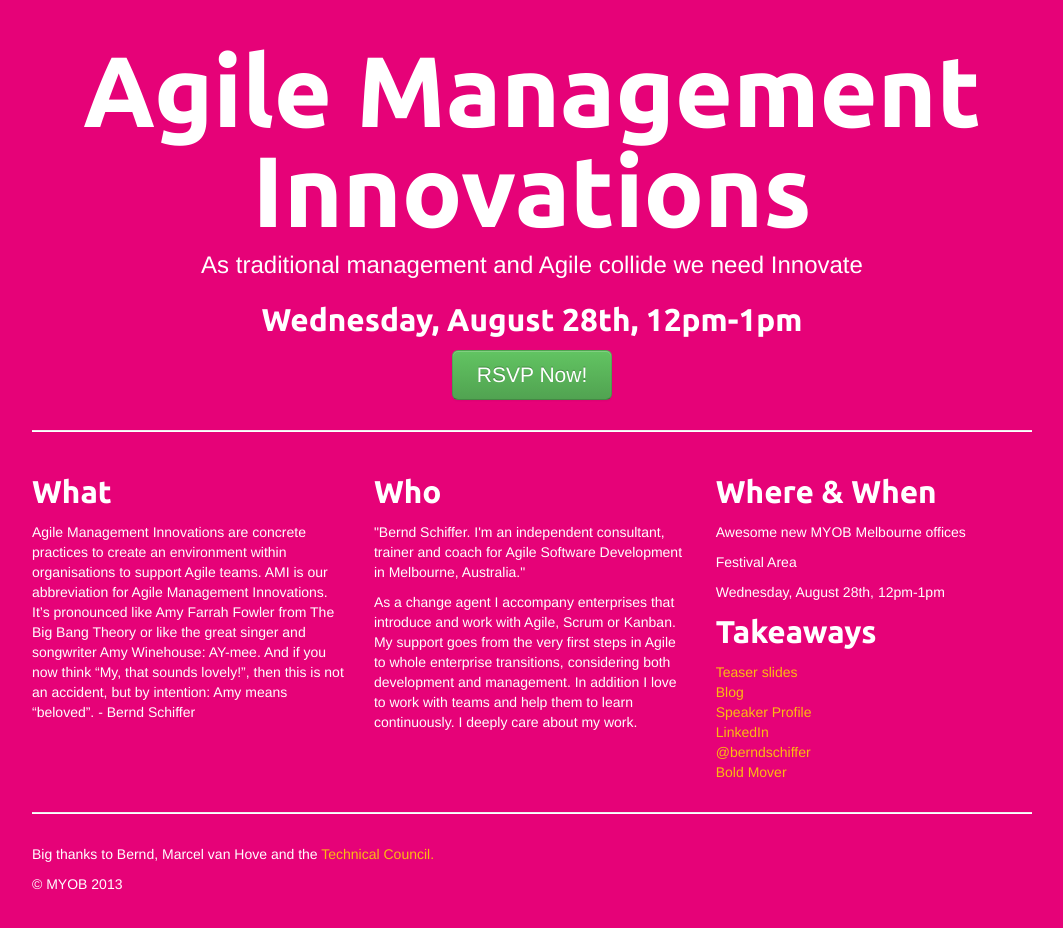
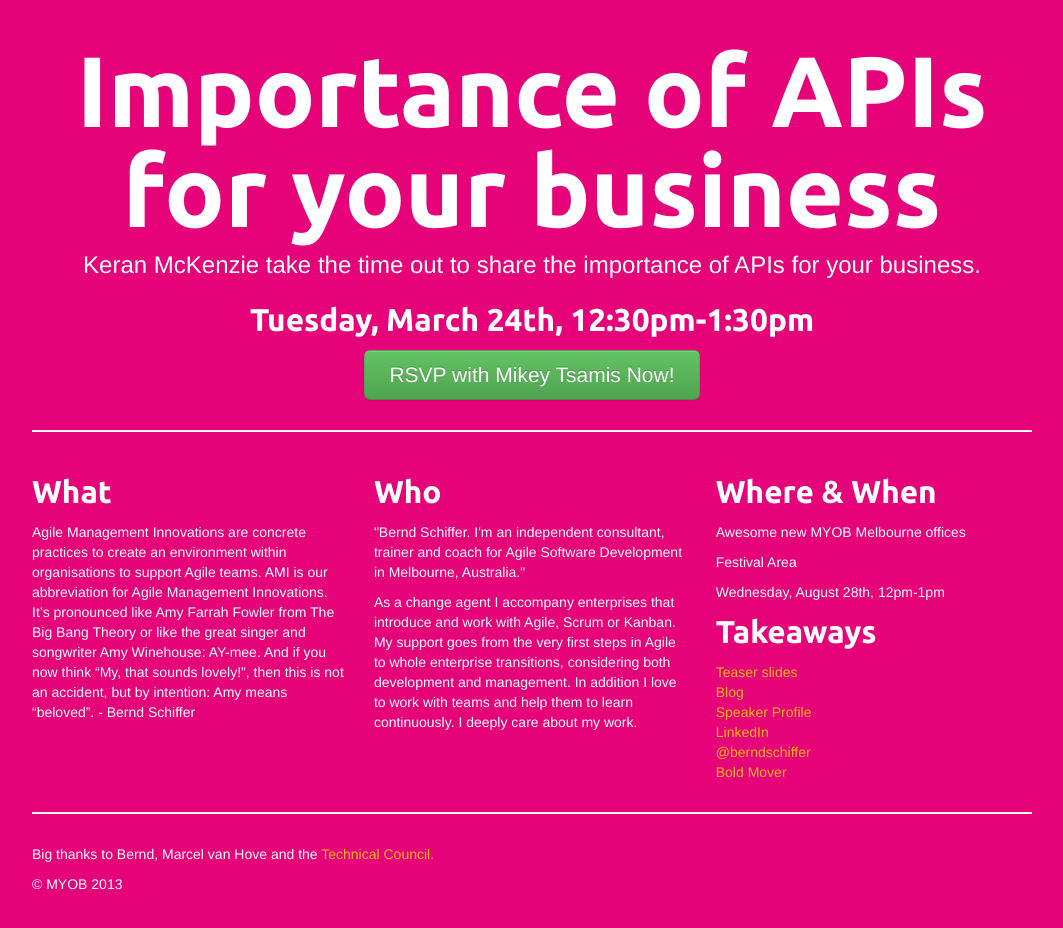
Before and after one commit to tbenade/welcome-keran, a plain HTML site: page index.html in a window 1280 px wide. Shown: the whole page, without its empty margins (108-1171 px from the left). Drawn offline with Linux system fonts and the light colour scheme.

```diff
--- a/index.html
+++ b/index.html
@@ -83,10 +83,10 @@
 
     <!-- Jumbotron -->
     <div class="jumbotron">
-        <h1>Agile Management Innovations</h1>
-        <p class="lead">As traditional management and Agile collide we need Innovate</p>
-        <h2>Wednesday, August 28th, 12pm-1pm</h2>
-        <a class="btn btn-large btn-success" href="https://www.yammer.com/myob.com/#/Threads/show?threadId=318960529">RSVP Now!</a>
+        <h1>Importance of APIs for your business</h1>
+        <p class="lead">Keran McKenzie take the time out to share the importance of APIs for your business.</p>
+        <h2>Tuesday, March 24th, 12:30pm-1:30pm</h2>
+        <a class="btn btn-large btn-success" href="#">RSVP with Mikey Tsamis Now!</a>
     </div>
 
     <hr>
```
